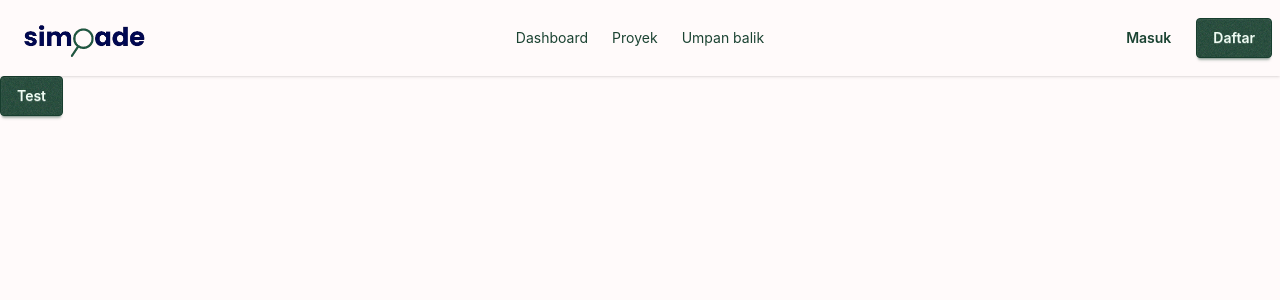
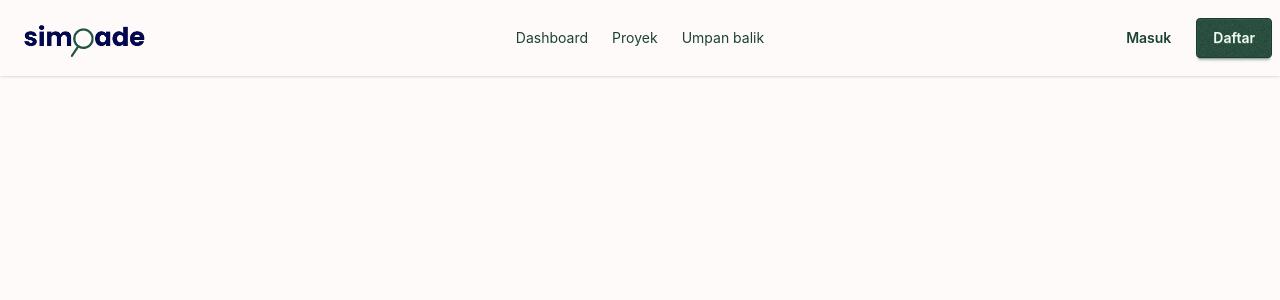
Before and after one commit to Smurfish-py/simpade, a React app in the folder frontend/: page / in a window 1280 px wide. Shown: the top 300 px of the page. Built offline with nearby package versions, Linux system fonts and the light colour scheme; the HTML template or start-up script is replaced by a standard one.

Commit message:
feat: update LandingPage to include main structure and remove test button

```diff
--- a/frontend/src/pages/public/LandingPage.jsx
+++ b/frontend/src/pages/public/LandingPage.jsx
@@ -1,5 +1,7 @@
 export default function LandingPage() {
     return (
-        <button className="btn btn-primary">Test</button>
+        <main>
+            <div></div>
+        </main>
     )
 }
```
